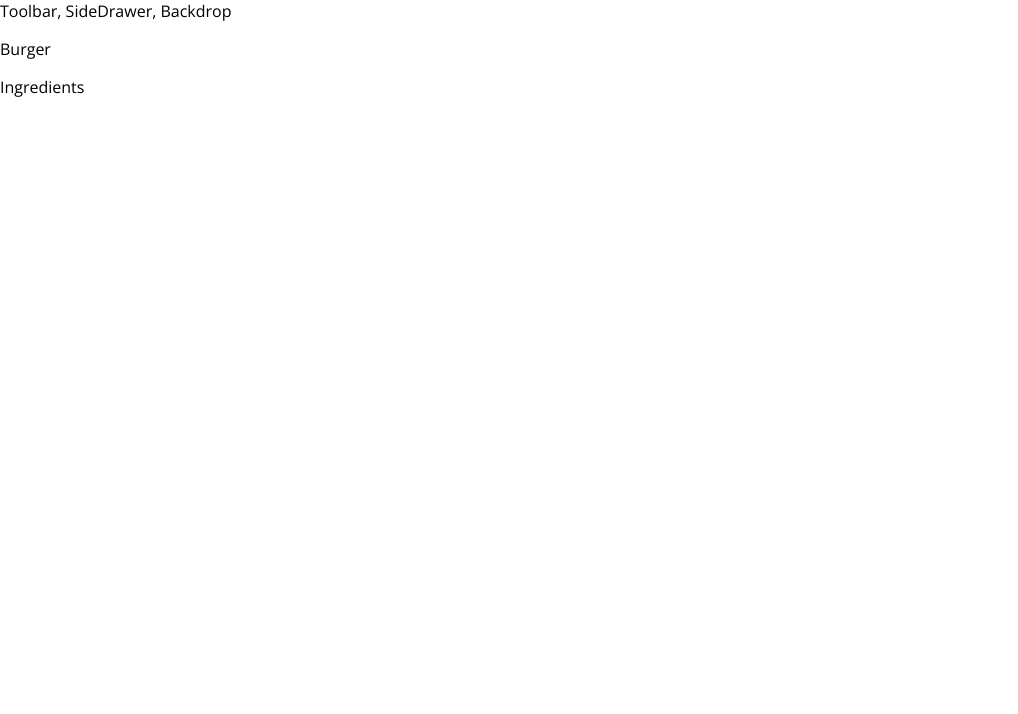
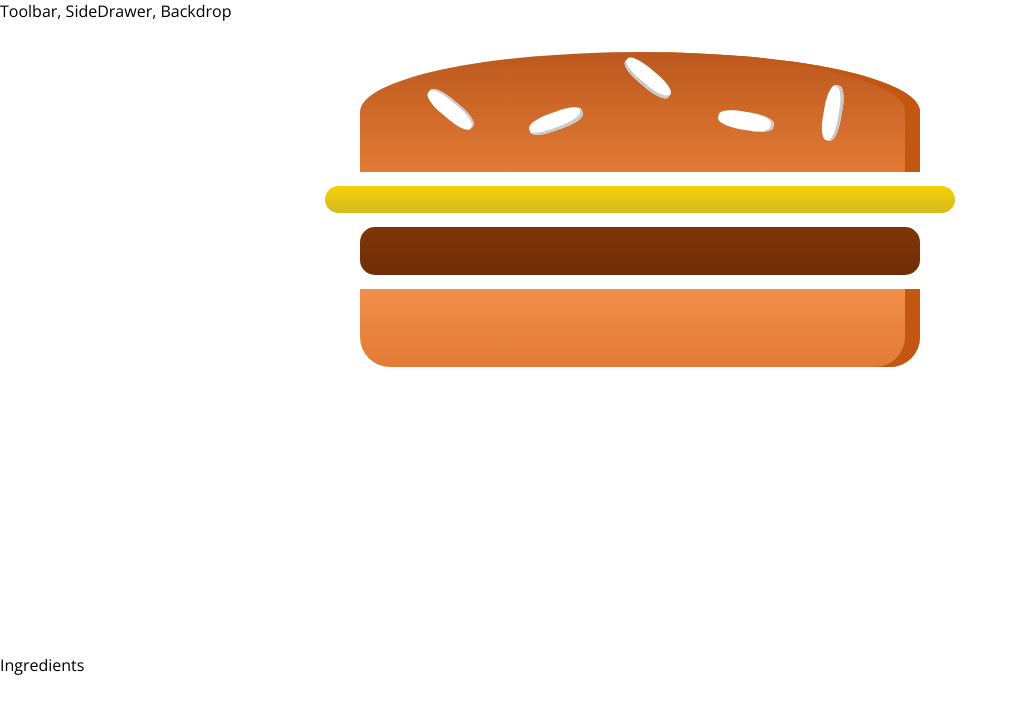
Before and after one commit to calvinchrst/burger-builder, a React (Create React App) app: page / in a window 1280 px wide. Shown: the top 714 px of the page, without its empty margins (0-1018 px from the left). Built offline with nearby package versions, Linux system fonts and the light colour scheme.

Commit message:
Create Burger component and show the burger visually

```diff
--- /dev/null
+++ b/src/components/Burger/Burger.js
@@ -0,0 +1,17 @@
+import React from "react";
+
+import classes from "./Burger.module.css";
+import * as BI from "./BurgerIngredient/BurgerIngredient";
+
+const Burger = () => {
+  return (
+    <div className={classes.Burger}>
+      <BI.burgerIngredient type={BI.INGREDIENT_BREAD_TOP} />
+      <BI.burgerIngredient type={BI.INGREDIENT_CHEESE} />
+      <BI.burgerIngredient type={BI.INGREDIENT_MEAT} />
+      <BI.burgerIngredient type={BI.INGREDIENT_BREAD_BOTTOM} />
+    </div>
+  );
+};
+
+export default Burger;
--- /dev/null
+++ b/src/components/Burger/Burger.module.css
@@ -0,0 +1,30 @@
+.Burger {
+  width: 100%;
+  margin: auto;
+  height: 250px;
+  overflow: scroll;
+  text-align: center;
+  font-weight: bold;
+  font-size: 1.2rem;
+}
+
+@media (min-width: 500px) and (max-height: 400px) {
+  .Burger {
+    width: 350px;
+    height: 300px;
+  }
+}
+
+@media (min-width: 500px) and (min-height: 401px) {
+  .Burger {
+    width: 450px;
+    height: 400px;
+  }
+}
+
+@media (min-width: 1000px) and (min-height: 700px) {
+  .Burger {
+    width: 700px;
+    height: 600px;
+  }
+}
--- a/src/components/Burger/BurgerIngredient/BurgerIngredient.js
+++ b/src/components/Burger/BurgerIngredient/BurgerIngredient.js
@@ -1,6 +1,6 @@
 import React from "react";
 
-import classes from "./burgerIngredient.module.css";
+import classes from "./BurgerIngredient.module.css";
 import PropTypes from "prop-types";
 
 const INGREDIENT_BREAD_BOTTOM = 0;
@@ -13,7 +13,7 @@ const INGREDIENT_BACON = 5;
 const burgerIngredient = (props) => {
   let ingredient = null;
 
-  switch (props.types) {
+  switch (props.type) {
     case INGREDIENT_BREAD_BOTTOM:
       ingredient = <div className={classes.BreadBottom}></div>;
       break;
@@ -45,7 +45,7 @@ const burgerIngredient = (props) => {
 };
 
 burgerIngredient.propTypes = {
-  types: PropTypes.oneOf([
+  type: PropTypes.oneOf([
     INGREDIENT_BREAD_BOTTOM,
     INGREDIENT_BREAD_TOP,
     INGREDIENT_MEAT,
@@ -55,4 +55,12 @@ burgerIngredient.propTypes = {
   ]).isRequired,
 };
 
-export default burgerIngredient;
+export {
+  burgerIngredient,
+  INGREDIENT_BREAD_BOTTOM,
+  INGREDIENT_BREAD_TOP,
+  INGREDIENT_MEAT,
+  INGREDIENT_CHEESE,
+  INGREDIENT_SALAD,
+  INGREDIENT_BACON,
+};
--- a/src/containers/BurgerBuilder/BurgerBuilder.js
+++ b/src/containers/BurgerBuilder/BurgerBuilder.js
@@ -1,12 +1,13 @@
 import React, { Component } from "react";
 
 import Auxiliary from "../../hoc/Auxiliary";
+import Burger from "../../components/Burger/Burger";
 
 class BurgerBuilder extends Component {
   render() {
     return (
       <Auxiliary>
-        <p>Burger</p>
+        <Burger />
         <p>Ingredients</p>
       </Auxiliary>
     );
```
